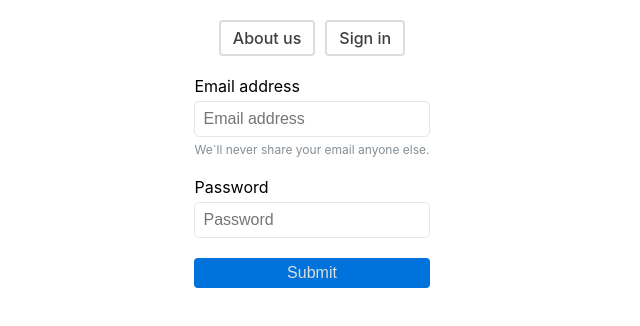
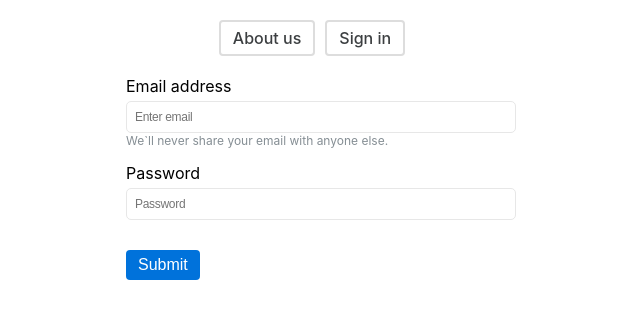
Before and after one commit to LenaRybinskova/Profile_page, a React (Vite) app: page /login in a window 1280 px wide. Shown: the top 326 px of the page, without its empty margins (328-968 px from the left). Built offline with nearby package versions, Linux system fonts and the light colour scheme.

Commit message:
SCRUM-5 layout PublicPage, SignIn

```diff
--- a/src/common/components/Button/Button.module.scss
+++ b/src/common/components/Button/Button.module.scss
@@ -5,7 +5,7 @@
   border-radius: 4px;
   border: none;
   background-color: #0072db;
-  color: #dddddd;
+  color: #ffffff;
   font-weight: 500;
   font-size: 16px;
 
--- a/src/common/components/Button/Button.tsx
+++ b/src/common/components/Button/Button.tsx
@@ -1,12 +1,12 @@
-import type {ComponentPropsWithoutRef} from 'react';
+import type { ComponentPropsWithoutRef } from "react"
 import styles from "./Button.module.scss"
 
 type Props = {
   children: React.ReactNode;
-} & ComponentPropsWithoutRef<'button'>
+} & ComponentPropsWithoutRef<"button">
 
 export const Button = (props: Props) => {
-  const {children, ...rest} = props;
+  const { children, ...rest } = props
 
   return (
     <button {...rest} className={styles.button}>{children}</button>
--- a/src/common/components/Input/Input.module.scss
+++ b/src/common/components/Input/Input.module.scss
@@ -1,7 +1,9 @@
-.container {
+.inputContainer {
   display: flex;
   flex-direction: column;
   gap: 5px;
+  width: 100%;
+  position: relative;
 }
 
 .label {
@@ -9,7 +11,6 @@
 }
 
 .input {
-  font-size: 16px;
   background: transparent;
   border: 1px solid #e7e7e7;
   border-radius: 5px;
@@ -18,9 +19,27 @@
   outline: none;
   box-shadow: none;
   color: #a5a5a5;
+  font-size: 12px;
+  letter-spacing: -0.3px;
+  width: 100%;
+
+  &:focus,
+  &:not(:placeholder-shown) {
+    color: #333;
+  }
 }
 
-.terms {
+.terms,
+.error {
   font-size: 12px;
   color: #858e94;
+  line-height: 0.7;
+  bottom: -12px;
+  left: 0;
+  width: 100%;
+  position: absolute;
 }
+
+.error {
+  color: red;
+}
--- a/src/common/components/Input/Input.tsx
+++ b/src/common/components/Input/Input.tsx
@@ -8,22 +8,24 @@ type Props = {
   label?: string;
   variant?: "email" | "password"
   placeholder?: string;
-  className?:string
+  className?: string
 };
 
-export const Input = ({ name, control, label, variant="email", className }: Props) => {
+export const Input = ({ name, control, label, variant = "email", placeholder }: Props) => {
   const { field, fieldState: { error } } = useController({ name, control, defaultValue: "" })
 
   return (
-    <div className={styles.container}>
+    <div className={styles.inputContainer}>
       <label htmlFor={name} className={styles.label}>{label}</label>
       <input
         {...field}
         id={name}
-        placeholder={label}
+        placeholder={placeholder}
         className={styles.input}
       />
-      {variant === "email" ? <span className={styles.terms}>We`ll never share your email anyone else.</span>:""}
+      {error
+        ? (<span className={styles.error}>{error.message}</span>)
+        : (variant === "email" && <span className={styles.terms}>We`ll never share your email with anyone else.</span>)}
     </div>
   )
 }
--- a/src/features/auth/ui/SignIn.module.scss
+++ b/src/features/auth/ui/SignIn.module.scss
@@ -1,5 +1,17 @@
-.loginContainer{
+.formContainer {
   display: flex;
   flex-direction: column;
-  gap: 20px
+  align-items: center;
+  justify-content: center;
+  gap: 20px;
+  width: 30%;
 }
+
+.formContent {
+  display: flex;
+  flex-direction: column;
+  justify-content: center;
+  align-items: flex-start;
+  gap: 30px;
+  width: 100%;
+}
--- a/src/features/auth/ui/SignIn.tsx
+++ b/src/features/auth/ui/SignIn.tsx
@@ -14,7 +14,7 @@ type FormValue = {
 // TODO: валидация
 
 export const SignIn = () => {
-  const { register, handleSubmit, control, formState: { errors, isValid } } = useForm<FormValue>({ mode: "onBlur" })
+  const { register, handleSubmit, control } = useForm<FormValue>({ mode: "onBlur" })
   const navigate = useNavigate()
   const dispatch = useAppDispatch()
 
@@ -25,21 +25,23 @@ export const SignIn = () => {
   }
 
   return (
-    <form onSubmit={handleSubmit(onSubmit)} className={styles.loginContainer}>
+    <form onSubmit={handleSubmit(onSubmit)} className={styles.formContainer}>
+      <div className={styles.formContent}>
         <Input
-        name="email"
           label="Email address"
           placeholder="Enter email"
           control={control}
+          {...register("email", { required: "Email is required" })}
         />
         <Input
-        name="password"
           label="Password"
           placeholder="Password"
           control={control}
           variant="password"
+          {...register("password", { required: "Email is required" })}
         />
         <Button type="submit">Submit</Button>
+      </div>
     </form>
   )
 }
```
Lines whose indentation alone changed are shown as unchanged.
